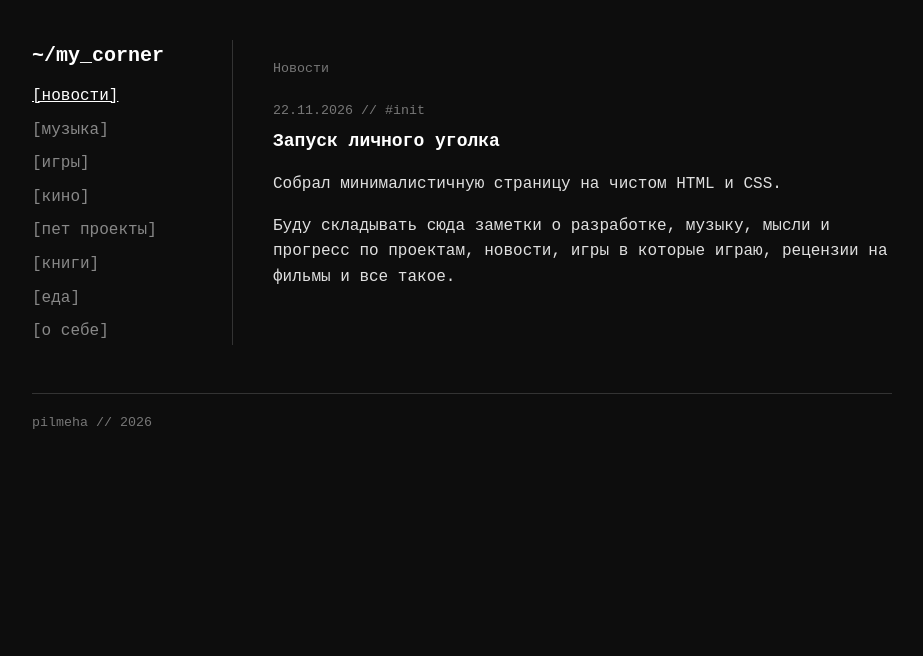
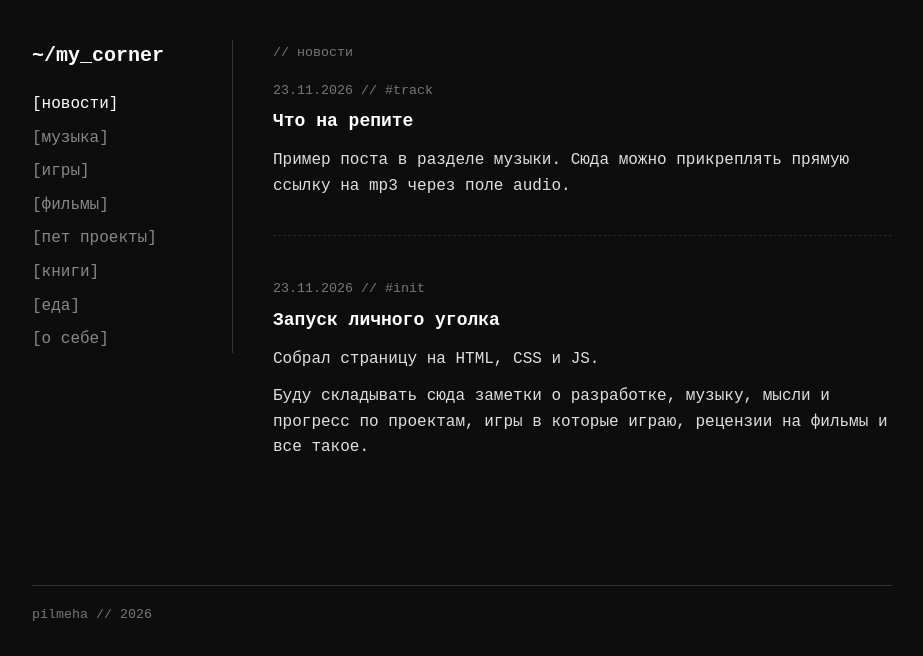
Before and after one commit to pilmeha/pilmeha, a plain HTML site: page index.html in a window 1280 px wide. Shown: the whole page, without its empty margins (178-1101 px from the left). Drawn offline with Linux system fonts and the light colour scheme.

Commit message:
перешел в архитектуру spa + json

```diff
--- /dev/null
+++ b/app.js
@@ -0,0 +1,62 @@
+const SECTION_NAMES = {
+    news: "новости",
+    music: "музыка",
+    games: "игры",
+    movie: "фильмы",
+    petproj: "пет проекты",
+    books: "книги",
+    food: "еда",
+    about: "о себе",
+};
+
+let allPosts = [];
+
+fetch("posts.json")
+    .then(res=> res.json())
+    .then(data => {
+        allPosts = data;
+        render();
+    });
+
+function render() {
+    const section = location.hash.replace("#", "") || "news";
+    const sectionTitle = SECTION_NAMES[section] || section;
+
+    document.title = `pilmeha // ${sectionTitle}`;
+
+    document.querySelectorAll("nav a").forEach(link => {
+        link.classList.toggle("active", link.getAttribute("href") === `#${section}`);
+    });
+
+    const filtered = allPosts.filter(post => post.section === section);
+    const container = document.getElementById("content");
+
+    if (filtered.length === 0) {
+        container.innerHTML = `<p><small>// ${sectionTitle}</small></p><p>Пока здесь пусто</p>`;
+        return;
+    }
+
+    const postsHTML = filtered.map(post => {
+        const paragraphs = Array.isArray(post.text)
+            ? post.text.map(p => `<p>${p}</p>`).join("") : `<p>${post.text}</p>`;
+
+        const imageHTML = post.image ? `<img src=${post.image}" alt="">` : "";
+        const audioHTML = post.audio ? `<audio controls src="${post.audio}"></audoi>` : "";
+        const linkHTML = post.link ? `<p><a href=${post.link}" target="_blank">[открыть ссылку ->]</a></p>` : "";
+
+        return `
+            <article>
+                <small>${post.date} // ${post.tag}</small>
+                <h2>${post.title}</h2>
+                ${paragraphs}
+                ${imageHTML}
+                ${audioHTML}
+                ${linkHTML}
+            </article>
+        `;
+    }).join("");
+
+    container.innerHTML = `<p><small>// ${sectionTitle}</small></p>${postsHTML}`;
+}
+
+window.addEventListener("hashchange", render);
--- a/index.html
+++ b/index.html
@@ -3,25 +3,32 @@
     <head>
         <meta charset="UTF-8">
         <meta name="viewport" content="width=device-width, initial-scale=1.0">
-        <title>corner</title>
+        <title>pilmeha</title>
         <link rel="stylesheet" href="style.css">
     </head>
     <body>
         <div class="layout">
-            <header id="sidebar"></header>
+            <header>
+                <h1>~/my_corner</h1>
+                <nav>
+                    <a href="#news">[новости]</a>
+                    <a href="#music">[музыка]</a>
+                    <a href="#games">[игры]</a>
+                    <a href="#movie">[фильмы]</a>
+                    <a href="#petproj">[пет проекты]</a>
+                    <a href="#books">[книги]</a>
+                    <a href="#food">[еда]</a>
+                    <a href="#about">[о себе]</a>
+                </nav>
+            </header>
 
-            <main>
-                <p><small> Новости </small></p>
-                <article>
-                    <small>22.11.2026 // #init</small>
-                    <h2>Запуск личного уголка</h2>
-                    <p>Собрал минималистичную страницу на чистом HTML и CSS.</p>
-                    <p>Буду складывать сюда заметки о разработке, музыку, мысли и прогресс по проектам, новости, игры в которые играю, рецензии на фильмы и все такое.</p>
-                </article>
-            </main>
+            <main id="content"></main>
         </div>
 
-        <footer id="footer"></footer>
-        <script src="layout.js"></script>
+        <footer>
+            <small>pilmeha // 2026</small>
+        </footer>
+
+        <script src="app.js"></script>
     </body>
 </html>
--- /dev/null
+++ b/posts.json
@@ -0,0 +1,40 @@
+[
+    {
+    "section": "music",
+    "date": "23.11.2026",
+    "tag": "#whoami",
+    "title": "pilmeha",
+    "text": "Мой личный уголок в сети без алгоритмов, рекламы и лишнего шума."
+  },
+  {
+    "section": "news",
+    "date": "23.11.2026",
+    "tag": "#track",
+    "title": "Что на репите",
+    "text": "Пример поста в разделе музыки. Сюда можно прикреплять прямую ссылку на mp3 через поле audio."
+  },
+  {
+    "section": "news",
+    "date": "23.11.2026",
+    "tag": "#init",
+    "title": "Запуск личного уголка",
+    "text": [
+      "Собрал страницу на HTML, CSS и JS.",
+      "Буду складывать сюда заметки о разработке, музыку, мысли и прогресс по проектам, игры в которые играю, рецензии на фильмы и все такое."
+    ]
+  },
+  {
+    "section": "about",
+    "date": "23.11.2026",
+    "tag": "#whoami",
+    "title": "pilmeha",
+    "text": "Мой личный уголок в сети без алгоритмов, рекламы и лишнего шума."
+  },
+  {
+    "section": "music",
+    "date": "23.11.2026",
+    "tag": "#track",
+    "title": "Что на репите",
+    "text": "Пример поста в разделе музыки. Сюда можно прикреплять прямую ссылку на mp3 через поле audio."
+  }
+]
--- a/style.css
+++ b/style.css
@@ -25,7 +25,7 @@ header {
 h1 {
   font-size: 20px;
   color: #fff;
-  margin: 0 0 12px 0;
+  margin: 0 0 20px 0;
 }
 
 nav {
@@ -42,15 +42,22 @@ nav a {
 nav a:hover,
 nav a.active {
   color: #fff;
-  text-decoration: underline;
+  /* text-decoration: underline; */
 }
 
 main {
   flex: 1;
+  min-width: 0;
 }
 
 article {
-  margin-bottom: 36px;
+  margin-bottom: 40px;
+  padding-bottom: 24px;
+  border-bottom: 1px dashed #262626;
+}
+
+article:last-child {
+  border-bottom: none;
 }
 
 small {
@@ -60,7 +67,25 @@ small {
 h2 {
   font-size: 18px;
   color: #fff;
-  margin: 4px 0 10px 0;
+  margin: 4px 0 12px 0;
+}
+
+p {
+  margin: 0 0 12px 0;
+}
+
+article img {
+  max-width: 100%;
+  border: 1px solid #333;
+  margin: 8px 0 12px 0;
+  display: block;
+}
+
+article audio {
+  width: 100%;
+  height: 32px;
+  margin-top: 8px;
+  filter: grayscale(100%) invert(92%) contrast(90%);
 }
 
 a {
```
